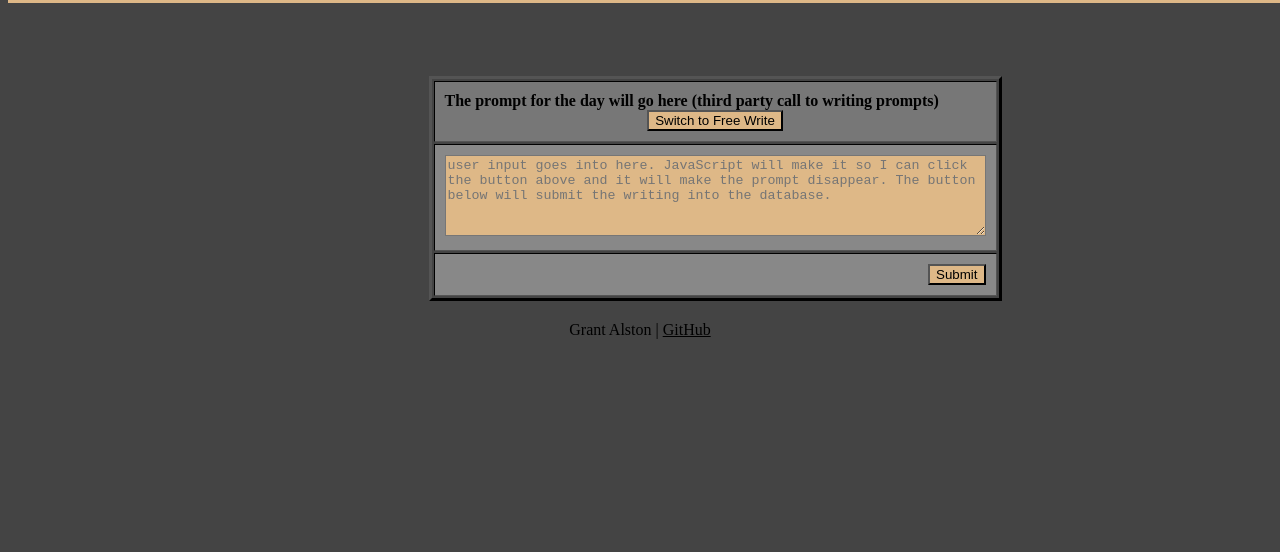
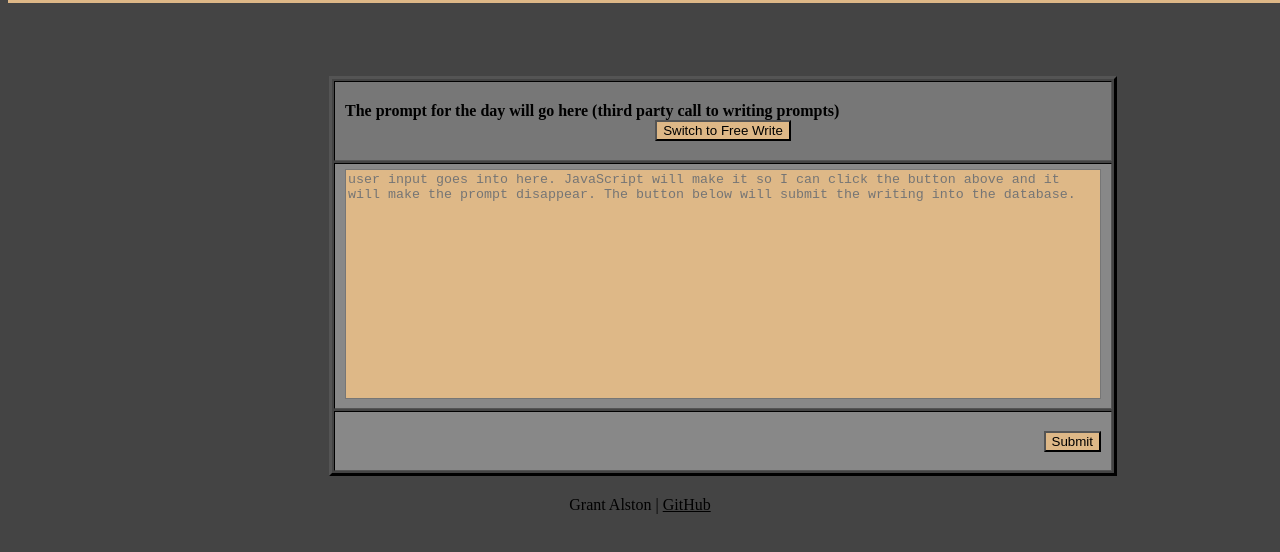
Before and after one commit to kidalonious/startup, a plain HTML site: page write.html in a window 1280 px wide. Shown: the part 66-618 px from the top of the page. Drawn offline with Linux system fonts and the light colour scheme.

Commit message:
Changes to textarea and table

```diff
--- a/styles.css
+++ b/styles.css
@@ -72,6 +72,6 @@ main > h4 {
     margin-bottom: 10px;
 }
 
-button, input, textarea {
+button, input {
     background-color: burlywood;
 }
--- a/write.css
+++ b/write.css
@@ -1,4 +1,12 @@
 table {
     margin-top: 10%;
-    margin-left: 33%;
+    margin-left: 25%;
+    border: 1;
 }
+
+textarea {
+    background-color: burlywood;
+    resize: none;
+    height: 100%;
+    width: 750px;
+}
--- a/write.html
+++ b/write.html
@@ -31,8 +31,8 @@
         <img src="https://www.freebiefindingmom.com/wp-content/uploads/2021/07/free-printable-royal-fancy-cursive-letters-cursive-capital-P.jpg" height="35px" alt="Promptr Logo">
     </header>
     <main>
-        <table border="1" width="500px">
-            <tr>
+        <table border="1" height="400px">
+            <tr height ="80px">
                 <th colspan="2">
                     <h4  align="left">The prompt for the day will go here (third party call to writing prompts)</h4>
                     <button type="menu" id="Prompt options">Switch to Free Write</button>
@@ -40,10 +40,10 @@
             </tr>
             <tr>
                 <td colspan="2">
-                    <textarea cols="65" rows="5" placeholder="user input goes into here. JavaScript will make it so I can click the button above and it will make the prompt disappear. The button below will submit the writing into the database."></textarea>
+                    <textarea height="250px" cols="65" rows="5" placeholder="user input goes into here. JavaScript will make it so I can click the button above and it will make the prompt disappear. The button below will submit the writing into the database."></textarea>
                 </td>
             </tr>
-            <tr>
+            <tr height="60px">
                 <td align="right">
                     <button type="submit" id="submitWriting">Submit</button>
                 </td>
```
